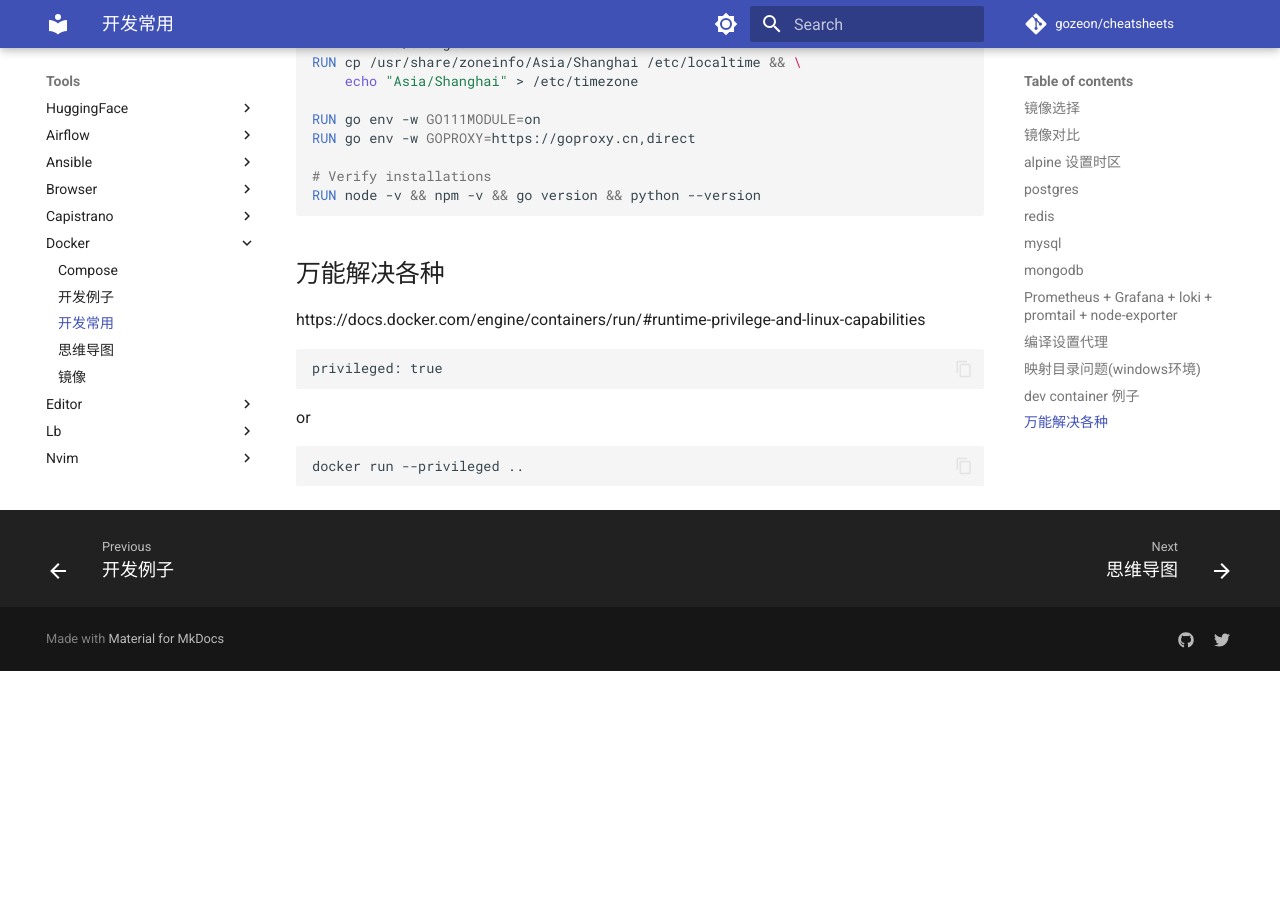
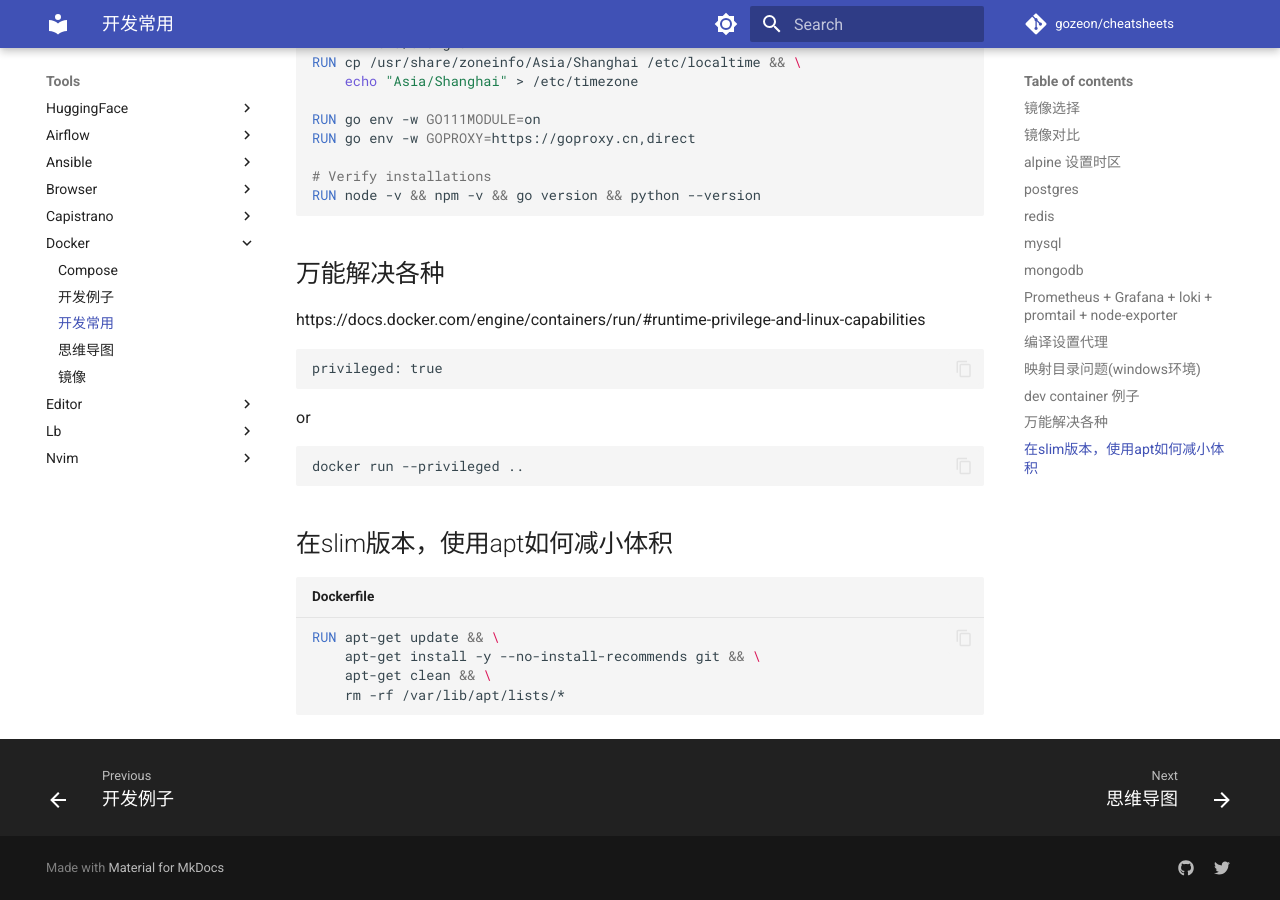
Before and after one commit to gozeon/cheatsheets, an MkDocs documentation site: the page built from docs/tools/docker/开发常用.md, in a window 1280 px wide and 900 px high, scrolled down 4747 px. Built offline with MkDocs 1.6.1 and Material for MkDocs 9.7.7, drawn with Linux system fonts in a browser that asks for light colours; comment, search, counter and statistics services are not loaded; before the commit the page ends 5418 px from its top, so only the background shows below that.

Commit message:
Update 开发常用.md

````diff
--- a/docs/tools/docker/开发常用.md
+++ b/docs/tools/docker/开发常用.md
@@ -233,3 +233,12 @@ or
 ```bash
 docker run --privileged ..
 ```
+
+## 在slim版本，使用apt如何减小体积
+
+```dockerfile title="Dockerfile"
+RUN apt-get update && \
+    apt-get install -y --no-install-recommends git && \
+    apt-get clean && \
+    rm -rf /var/lib/apt/lists/*
+```
````
